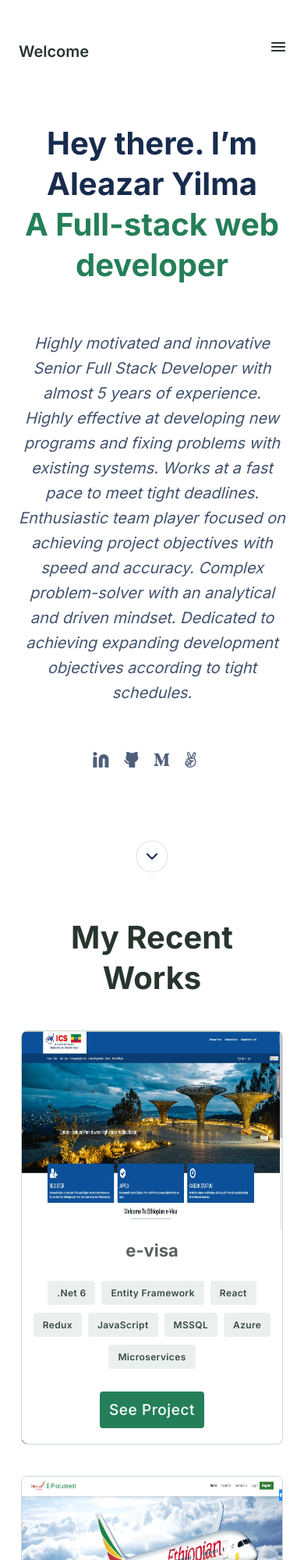
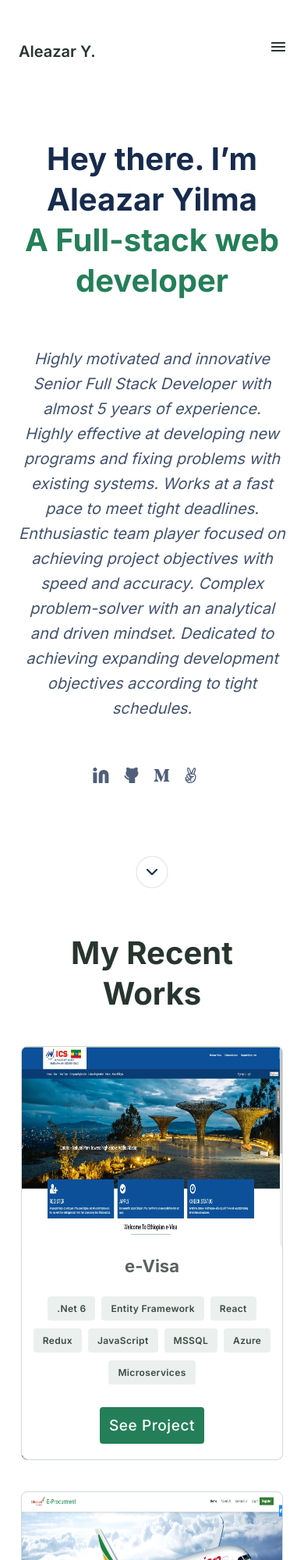
Before and after one commit to Agetuni/Portfolio, a website with bundled scripts: page index.html in a window 390 px wide. Shown: the top 2000 px of the page at 78% size. Built offline with nearby package versions, Linux system fonts and the light colour scheme; files whose address does not match are found by name.

Commit message:
update mobile version

```diff
--- a/css/styles.css
+++ b/css/styles.css
@@ -3,6 +3,9 @@
   padding: 0;
   box-sizing: border-box;
   font-family: "Inter", sans-serif;
+}
+html {
+  scroll-behavior: smooth;
 }
 
 body {
@@ -65,23 +68,40 @@ body {
 }
 
 .wrapper {
-  margin-top: 100px;
   padding-top: 57.8px;
   background-image: url(../images/backgroundss.png);
   background-size: 100% 100%;
 }
 
 .nav {
+  background-color: white ;
   display: flex;
   align-items: end;
+  position: fixed;
+  color: pink;
+  width: 100%;
+  height: 90px;
+  top: 0;
+  left: 0;
+  right: 0;
 }
 
 /* -------------------------------------------------------------------------------------------------------------------------- */
 
 .nav-items {
+  left: 0;
+  width: 100%;
+  z-index: 1000;
   display: flex;
+  position: fixed;
   align-items: center;
   justify-content: center;
+  background-color: white;
+  padding: 50px 0;
+}
+
+.header {
+  margin-top: 120px;
 }
 
 .item a {
@@ -278,6 +298,7 @@ body {
   }
 }
 
+
 .card-div {
   display: flex;
   align-self: center;
@@ -298,7 +319,7 @@ body {
   margin-bottom: 0;
 }
 
-.recent > h2 {
+.recent>h2 {
   text-align: center;
   height: 97px;
   width: 280px;
@@ -378,6 +399,7 @@ body {
 }
 
 .aboutme {
+  padding-top: 90px;
   display: flex;
   flex-direction: column;
   text-align: center;
@@ -834,7 +856,7 @@ body {
   .intro {
     max-width: 100%;
     margin-bottom: 24px;
-    margin-top: 60px;
+    margin-top: 0;
     font-weight: 800;
     font-size: 40px;
     line-height: 60px;
--- a/data/projects.js
+++ /dev/null
@@ -1,63 +0,0 @@
-const projects = [
-  {
-    title: 'e-visa',
-    description: "The Ethiopian government's e-visa system allows travelers to apply for and receive authorization to enter Ethiopia via the internet. Foreigners can apply for and receive visas entirely online. This eliminates the need to visit an embassy or consulate in person, saving travelers time and money. Additionally, e-visa help to process visas more quickly than traditional visas. The system offers high level of security, as the process of applying for one involves submitting personal information and passport details online. This information is then verified by the issuing authority to ensure that the applicant is who they claim to be.",
-    imageUrl: './images/project_images/evisa.jpg',
-    technologies: ['.Net 6', 'Entity Framework', 'React', 'Redux', 'JavaScript', 'MSSQL', 'Azure', 'Microservices'],
-    liveVersion: 'https://www.evisa.gov.et/',
-    source: 'https://github.com/Agetuni/evisa',
-  },
-  {
-    title: 'Procurement System',
-    description: "Ethiopian Airlines Group's e-procurement system automates the manual process such as creating purchase orders and sending invoices. This can help to reduce errors and increase efficiency. Another important feature of this system is the ability to easily access and manage supplier information. This includes information such as contact details, pricing, and delivery times. The system can also help full to create and manage purchase orders, track deliveries, and generate reports. The System increased transparency. By using electronic means to purchase goods and services, Ethiopian Airlines can more easily track and monitor the purchasing process. This can help to identify any issues or problems that may arise and take steps to address them.",
-    imageUrl: './images/project_images/eprocuremnt.jpg',
-    technologies: ['.Net 6', 'Entity Framework', 'React', 'Redux', 'JavaScript', 'MSSQL', 'Azure', 'Power Apps'],
-    liveVersion: 'https://eprocurement.ethiopianairlines.com/',
-    source: 'https://github.com/Agetuni/eprocument',
-  },
-  {
-    title: 'e-Learning',
-    description: "Ethiopian Aviation academy's e-learning system allows students to access course materials and complete assignments at their own pace, on their own schedule. This is particularly beneficial for students who have busy schedules or who live in remote areas. Another benefit of this system is that it is more cost effective than traditional classroom-based learning. It does not require physical classrooms, textbooks, or other materials, which can significantly reduce costs. Additionally, e-learning systems often offer a wider range of courses than traditional classroom-based learning, which can also help to reduce costs.",
-    imageUrl: './images/project_images/elearning.jpg',
-    technologies: ['Moodle', '.Net 5', 'Entity Framework', 'React', 'Redux', 'JavaScript', 'MSSQL', 'Azure'],
-    liveVersion: 'http://learning1.ethiopianairlines.com/',
-    source: 'https://github.com/ABDULALI3468/bookMe-frontend',
-    souceExist: false,
-  },
-  {
-    title: 'Library Managment System',
-    description: 'The Ethiopian Aviation Academy library management system automates many of the tasks that are typically done manually in a library. For example, an LMS can be used to keep track of which books and other materials are checked out, when they are due to be returned, and who has them. This allows librarians to quickly and easily see which materials are available and which are not, as well as who has checked out a particular item. Another important feature of this system is its ability to help librarians manage and organize library collections. This can include tasks such as cataloging new materials, classifying items by subject or genre, and creating bibliographic records. It can also be used to track and manage the acquisition of new materials, including ordering, receiving, and paying for items.',
-    imageUrl: './images/project_images/library.jpg',
-    technologies: ['KOHA', 'PHP', 'Rails', 'React', 'MySQL', 'Linux', 'Azure'],
-    liveVersion: 'https://docs.google.com/document/d/1cjc4ivUQjxWYwR7EvY6sxU0oQAC2EEOK6vAXw5kdn7s/edit?usp=sharing',
-    source: 'https://github.com/Agetuni/libraryManagmentSystem',
-  },
-  {
-    title: 'Training Managment Service',
-    description: 'Ethiopian Aviation academy’s training management system helps the academy to manage and track trainee and employee training. It is designed to streamline the entire training process, from creating and scheduling training programs to track employee progress and completion. One of the key features of this system is its ability to create and manage training programs. This can include creating and scheduling classes, managing instructor schedules, and tracking attendance. Another important feature of this system is its ability to track employee progress and completion. This can include tracking attendance, test scores, and completion of training materials. This information can be used to identify areas of improvement and to monitor employee performance.',
-    imageUrl: './images/project_images/tms.jpg',
-    technologies: ['ASP.NET', 'MVC', 'C#', 'PostgreSQL', 'Azure'],
-    liveVersion: 'https://eaatms.ethiopianairlines.com/',
-    source: 'https://github.com/Agetuni/https://github.com/Agetuni/training_managment_system',
-  },
-  {
-    title: 'Legal Cases Monitoring system',
-    description: 'This system is developed to help law firms and legal departments of Ethiopian airlines to  manage their cases more efficiently. It is a powerful tool that can streamline the legal process, increase productivity, and improve communication between team members. One of the key features of this system is its ability to store and organize all case-related information in one central location. This includes documents, emails, notes, and other relevant files. This allows for easy access and retrieval of information, which can save time and reduce the risk of errors.',
-    imageUrl: './images/project_images/legal.jpg',
-    technologies: ['ASP.NET', 'MVC', 'C#', 'JQuery', 'MSSQL'],
-    liveVersion: 'https://docs.google.com/document/d/1HE8eg3M5ifUGWbx6t-M67z-LcKbMBOr3nWP08V-prjE/edit?usp=sharing',
-    source: 'https://github.com/Agetuni/lega_case_managment_system',
-    souceExist: false,
-  },
-  {
-    title: 'Space travelers (personal)',
-    description: 'This is an app in wich you can reserve a tour to space and  show all your reserved tours. How this App works is like when you run the app you will see the screen with all available space ships from SpaceX. Then you can reserve any number of available tours and cancel the reservation anytime. ',
-    imageUrl: './images/project_images/space.jpg',
-    technologies: ['React', 'Redux', 'Space-X API'],
-    liveVersion: 'https://bookspacehub.netlify.app/',
-    source: 'https://github.com/Agetuni/SpaceTravlersHub',
-    souceExist: false,
-  },
-];
-
-export default projects;
--- a/index.html
+++ b/index.html
@@ -17,28 +17,19 @@
     rel="stylesheet" />
   <link href="https://fonts.googleapis.com/css2?family=Inter:wght@100;200;300;400;500;600;700;800;900&display=swap"
     rel="stylesheet" />
-  <script async src="https://www.googletagmanager.com/gtag/js?id=G-GJJVXB4L13"></script>
   <script src="https://code.jquery.com/jquery-3.6.0.min.js"></script>
-  <script>
-    window.dataLayer = window.dataLayer || [];
-    function gtag() {
-      dataLayer.push(arguments);
-    }
-    gtag("js", new Date());
-    gtag("config", "G-GJJVXB4L13");
-  </script>
 </head>
 
-<body class="body">
+<body class="body" id="body">
   <section class="firstpage">
     <nav class="nav">
-      <p class="welcome">Welcome</p>
+      <p class="welcome">Aleazar Y.</p>
       <a href="#"><img class="hamburger" src="./images/Union.png" alt="hamburger menu drawer" /></a>
     </nav>
 
     <div class="wrapper">
       <ul class="header-mobile nav-items">
-        <li class="header-mobile-text item"><a class="nav-link" href="#Portfolio">Portfolio</a></li>
+        <li class="header-mobile-text item"><a class="nav-link" href="#body">Portfolio</a></li>
         <li class="header-mobile-text item"><a class="nav-link" href="#About">About</a></li>
         <li class="header-mobile-text item"><a class="nav-link" href="#Contact">Contact</a></li>
       </ul>
--- a/js/modules/popupCreator.js
+++ b/js/modules/popupCreator.js
@@ -1,4 +1,4 @@
-import projects from '../../data/projects.js';
+import Works from './works.js';
 import popup from './popup.js';
 
 const createPopup = () => {
@@ -6,8 +6,8 @@ const createPopup = () => {
 
   for (let i = 0; i < storybutton.length; i += 1) {
     storybutton[i].addEventListener('click', () => {
-      popup(projects[i].title, projects[i].imageUrl, projects[i].description,
-        projects[i].technologies, projects[i].liveVersion, projects[i].source, i);
+      popup(Works[i].title, Works[i].imageUrl, Works[i].description,
+        Works[i].technologies, Works[i].liveVersion, Works[i].source, i);
       const popupcontainer = document.querySelector('.mobile-popup-container');
       popupcontainer.classList.remove('display-none');
       popupcontainer.classList.add('display-flex');
--- /dev/null
+++ b/js/modules/works.js
@@ -0,0 +1,61 @@
+const Works = [
+    {
+        title: 'e-Visa',
+        description: "The Ethiopian government's e-visa system allows travelers to apply for and receive authorization to enter Ethiopia via the internet. Foreigners can apply for and receive visas entirely online. This eliminates the need to visit an embassy or consulate in person, saving travelers time and money. Additionally, e-visa help to process visas more quickly than traditional visas. The system offers high level of security, as the process of applying for one involves submitting personal information and passport details online. This information is then verified by the issuing authority to ensure that the applicant is who they claim to be.",
+        imageUrl: './images/project_images/evisa.jpg',
+        technologies: ['.Net 6', 'Entity Framework', 'React', 'Redux', 'JavaScript', 'MSSQL', 'Azure', 'Microservices'],
+        liveVersion: 'https://www.evisa.gov.et/',
+        source: 'https://github.com/Agetuni/evisa',
+    },
+    {
+        title: 'Procurement System',
+        description: "Ethiopian Airlines Group's e-procurement system automates the manual process such as creating purchase orders and sending invoices. This can help to reduce errors and increase efficiency. Another important feature of this system is the ability to easily access and manage supplier information. This includes information such as contact details, pricing, and delivery times. The system can also help full to create and manage purchase orders, track deliveries, and generate reports. The System increased transparency. By using electronic means to purchase goods and services, Ethiopian Airlines can more easily track and monitor the purchasing process. This can help to identify any issues or problems that may arise and take steps to address them.",
+        imageUrl: './images/project_images/eprocuremnt.jpg',
+        technologies: ['.Net 6', 'Entity Framework', 'React', 'Redux', 'JavaScript', 'MSSQL', 'Azure', 'Power Apps'],
+        liveVersion: 'https://eprocurement.ethiopianairlines.com/',
+        source: 'https://github.com/Agetuni/eprocument',
+    },
+    {
+        title: 'e-Learning',
+        description: "Ethiopian Aviation academy's e-learning system allows students to access course materials and complete assignments at their own pace, on their own schedule. This is particularly beneficial for students who have busy schedules or who live in remote areas. Another benefit of this system is that it is more cost effective than traditional classroom-based learning. It does not require physical classrooms, textbooks, or other materials, which can significantly reduce costs. Additionally, e-learning systems often offer a wider range of courses than traditional classroom-based learning, which can also help to reduce costs.",
+        imageUrl: './images/project_images/elearning.jpg',
+        technologies: ['Moodle', '.Net 5', 'Entity Framework', 'React', 'Redux', 'JavaScript', 'MSSQL', 'Azure'],
+        liveVersion: 'http://learning1.ethiopianairlines.com/',
+        source: 'https://github.com/ABDULALI3468/bookMe-frontend',
+        souceExist: false,
+    },
+    {
+        title: 'Library Managment System',
+        description: 'The Ethiopian Aviation Academy library management system automates many of the tasks that are typically done manually in a library. For example, an LMS can be used to keep track of which books and other materials are checked out, when they are due to be returned, and who has them. This allows librarians to quickly and easily see which materials are available and which are not, as well as who has checked out a particular item. Another important feature of this system is its ability to help librarians manage and organize library collections. This can include tasks such as cataloging new materials, classifying items by subject or genre, and creating bibliographic records. It can also be used to track and manage the acquisition of new materials, including ordering, receiving, and paying for items.',
+        imageUrl: './images/project_images/library.jpg',
+        technologies: ['KOHA', 'PHP', 'Rails', 'React', 'MySQL', 'Linux', 'Azure'],
+        liveVersion: 'https://docs.google.com/document/d/1cjc4ivUQjxWYwR7EvY6sxU0oQAC2EEOK6vAXw5kdn7s/edit?usp=sharing',
+        source: 'https://github.com/Agetuni/libraryManagmentSystem',
+    },
+    {
+        title: 'Training Managment Service',
+        description: 'Ethiopian Aviation academy’s training management system helps the academy to manage and track trainee and employee training. It is designed to streamline the entire training process, from creating and scheduling training programs to track employee progress and completion. One of the key features of this system is its ability to create and manage training programs. This can include creating and scheduling classes, managing instructor schedules, and tracking attendance. Another important feature of this system is its ability to track employee progress and completion. This can include tracking attendance, test scores, and completion of training materials. This information can be used to identify areas of improvement and to monitor employee performance.',
+        imageUrl: './images/project_images/tms.jpg',
+        technologies: ['ASP.NET', 'MVC', 'C#', 'PostgreSQL', 'Azure'],
+        liveVersion: 'https://eaatms.ethiopianairlines.com/',
+        source: 'https://github.com/Agetuni/https://github.com/Agetuni/training_managment_system',
+    },
+    {
+        title: 'Legal Cases Monitoring system',
+        description: 'This system is developed to help law firms and legal departments of Ethiopian airlines to  manage their cases more efficiently. It is a powerful tool that can streamline the legal process, increase productivity, and improve communication between team members. One of the key features of this system is its ability to store and organize all case-related information in one central location. This includes documents, emails, notes, and other relevant files. This allows for easy access and retrieval of information, which can save time and reduce the risk of errors.',
+        imageUrl: './images/project_images/legal.jpg',
+        technologies: ['ASP.NET', 'MVC', 'C#', 'JQuery', 'MSSQL'],
+        liveVersion: 'https://docs.google.com/document/d/1HE8eg3M5ifUGWbx6t-M67z-LcKbMBOr3nWP08V-prjE/edit?usp=sharing',
+        source: 'https://github.com/Agetuni/lega_case_managment_system',
+    },
+    {
+        title: 'Space travelers (personal)',
+        description: 'This is an app in wich you can reserve a tour to space and  show all your reserved tours. How this App works is like when you run the app you will see the screen with all available space ships from SpaceX. Then you can reserve any number of available tours and cancel the reservation anytime. ',
+        imageUrl: './images/project_images/space.jpg',
+        technologies: ['React', 'Redux', 'Space-X API', 'Bootstrap'],
+        liveVersion: 'https://bookspacehub.netlify.app/',
+        source: 'https://github.com/Agetuni/SpaceTravlersHub',
+    },
+];
+
+export default Works;
--- a/js/script.js
+++ b/js/script.js
@@ -1,5 +1,5 @@
 import cardCreator from './modules/cardCreator.js';
-import projects from '../data/projects.js';
+import Works from './modules/works.js';
 import createPopup from './modules/popupCreator.js';
 import animate from './animate.js';
 
@@ -44,7 +44,7 @@ contact.addEventListener('click', () => {
 });
 
 window.addEventListener('load', () => {
-  cardCreator(projects);
+  cardCreator(Works);
   createPopup();
   animate();
 });
```
